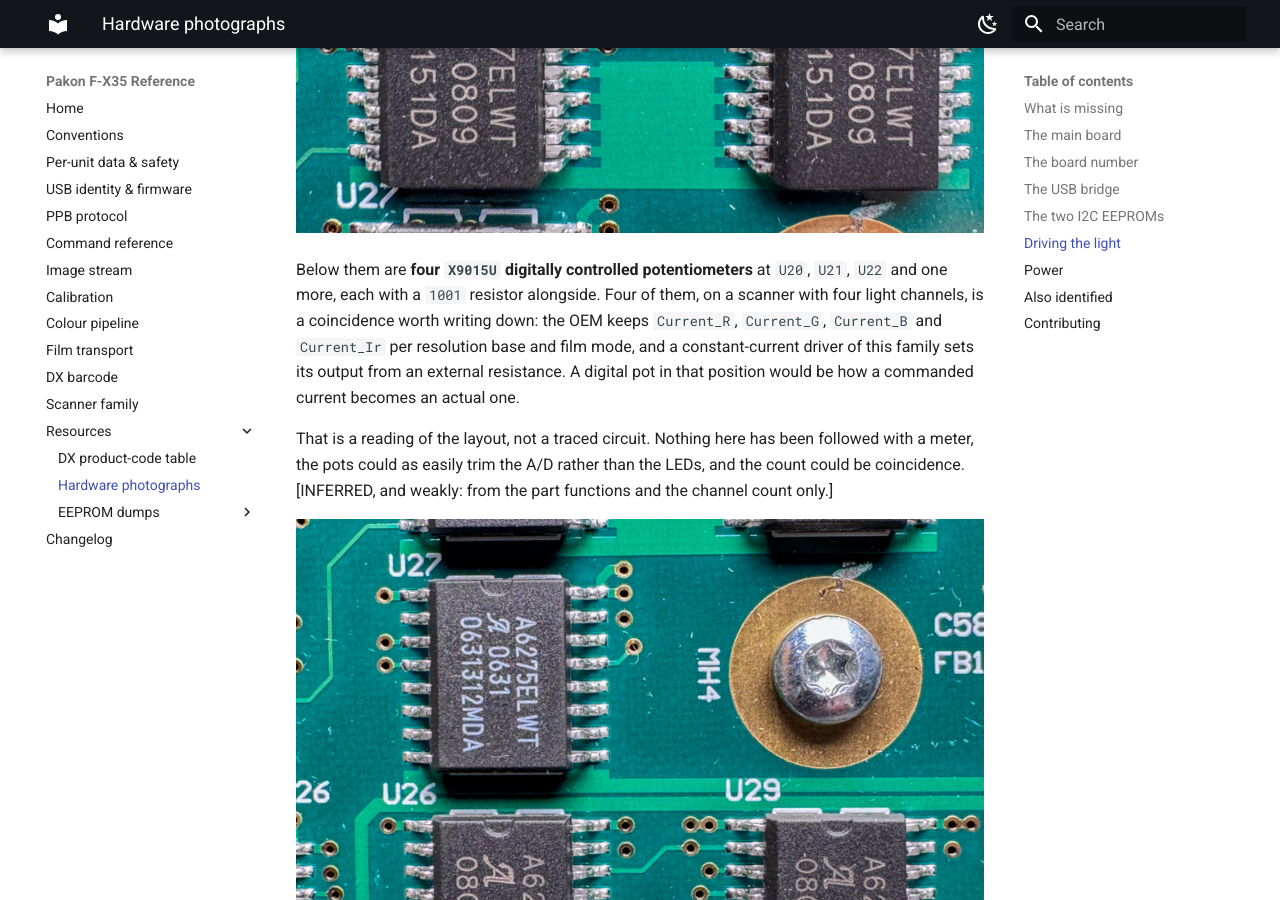
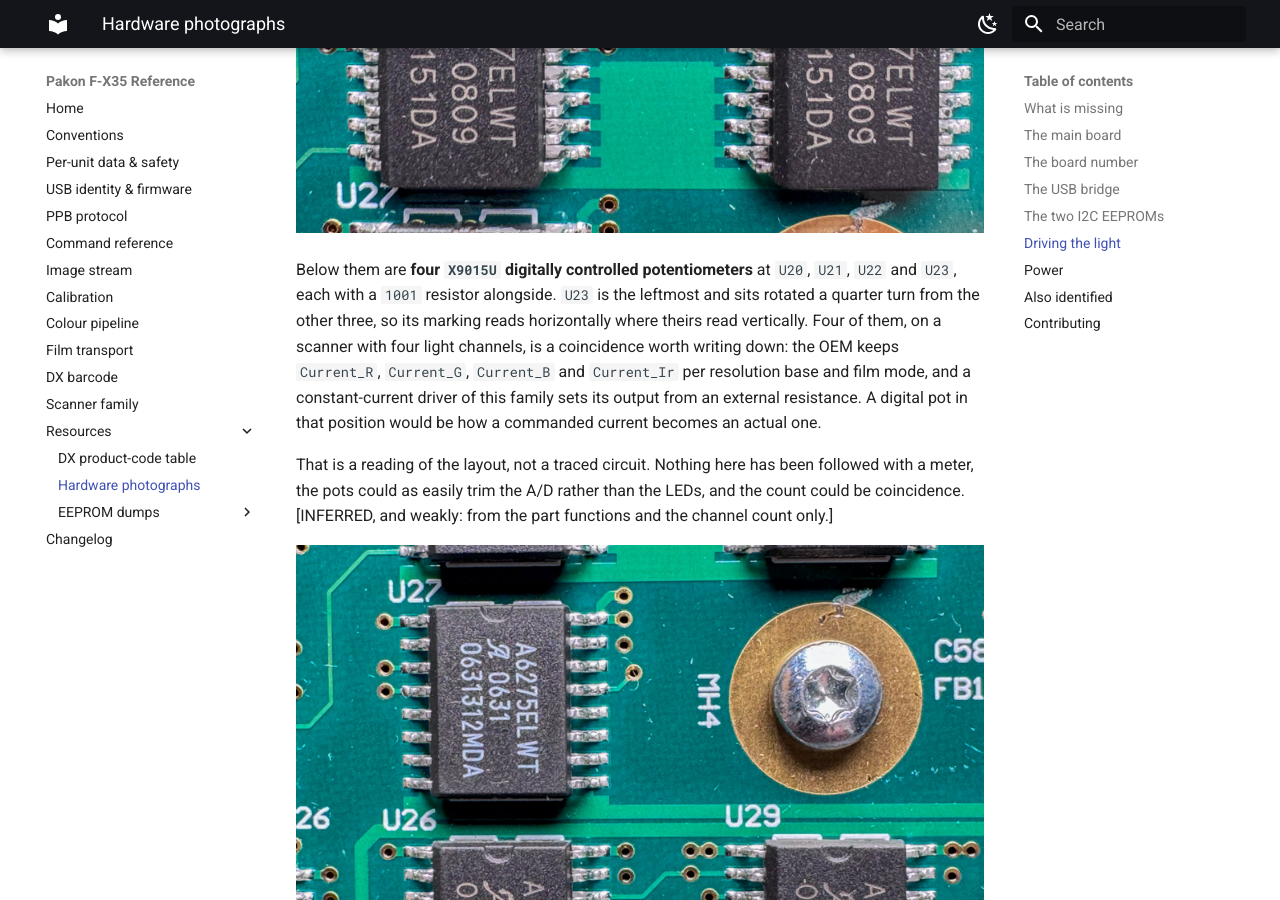
Before and after one commit to alibosworth/pakon-reference, an MkDocs documentation site: the page built from docs/resources/hardware-images.md, in a window 1280 px wide and 900 px high, scrolled down 4789 px. Built offline with MkDocs 1.6.1 and Material for MkDocs 9.7.7, drawn with Linux system fonts in a browser that asks for light colours.

Commit message:
The fourth digital pot is U23
Named, and noted as rotated a quarter turn from the other three, which is
how to pick it out on a board.

```diff
--- a/docs/resources/hardware-images.md
+++ b/docs/resources/hardware-images.md
@@ -87,7 +87,9 @@ connector, rather than by the light board's own controller.
 [![Allegro A6277 LED drivers at U8 and U25](hardware-images/f135plus-led-drivers-u8-u25.jpg)](hardware-images/f135plus-led-drivers-u8-u25.jpg){ target=_blank rel=noopener }
 
 Below them are **four `X9015U` digitally controlled potentiometers** at `U20`,
-`U21`, `U22` and one more, each with a `1001` resistor alongside. Four of them,
+`U21`, `U22` and `U23`, each with a `1001` resistor alongside. `U23` is the
+leftmost and sits rotated a quarter turn from the other three, so its marking
+reads horizontally where theirs read vertically. Four of them,
 on a scanner with four light channels, is a coincidence worth writing down: the
 OEM keeps `Current_R`, `Current_G`, `Current_B` and `Current_Ir` per resolution
 base and film mode, and a constant-current driver of this family sets its
```
